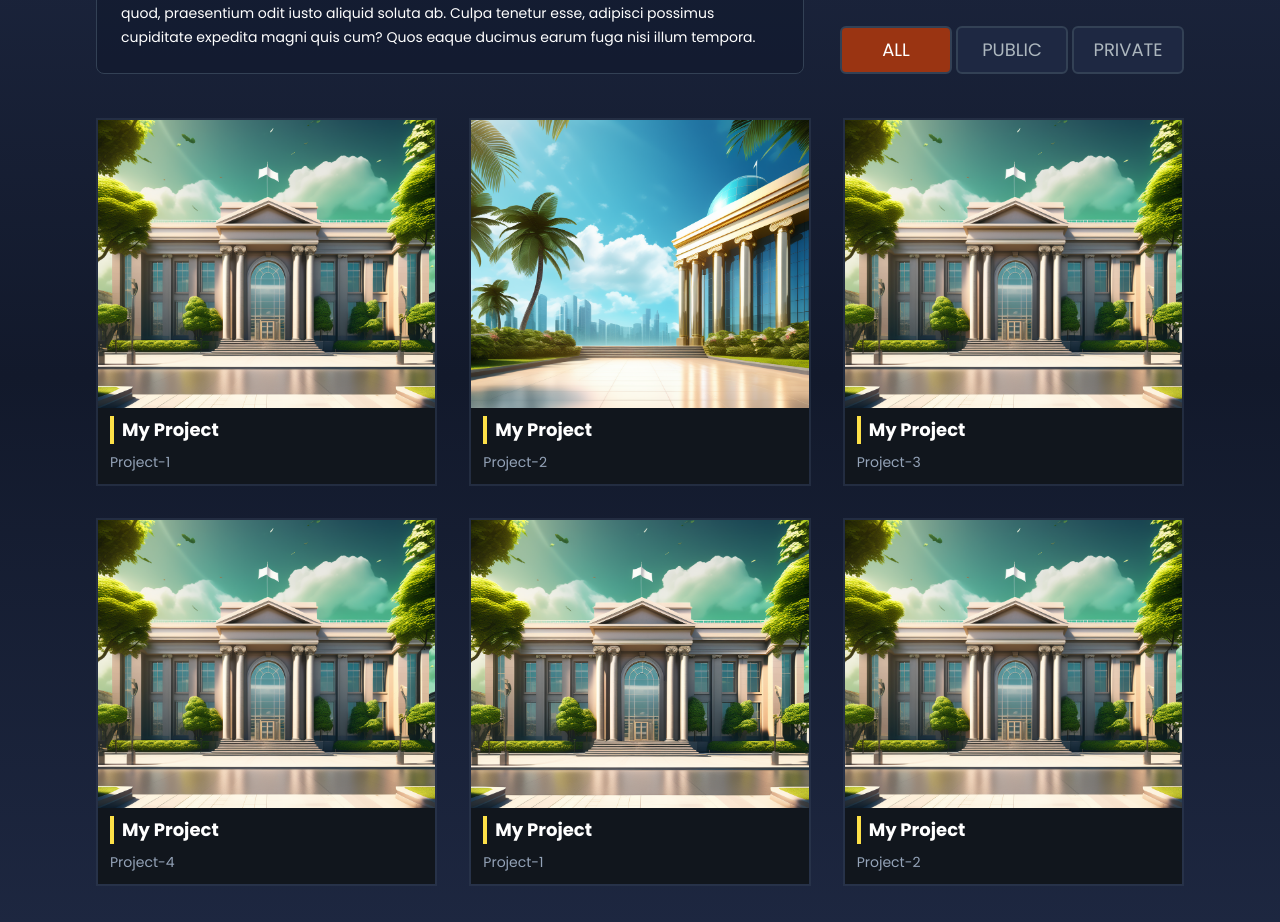
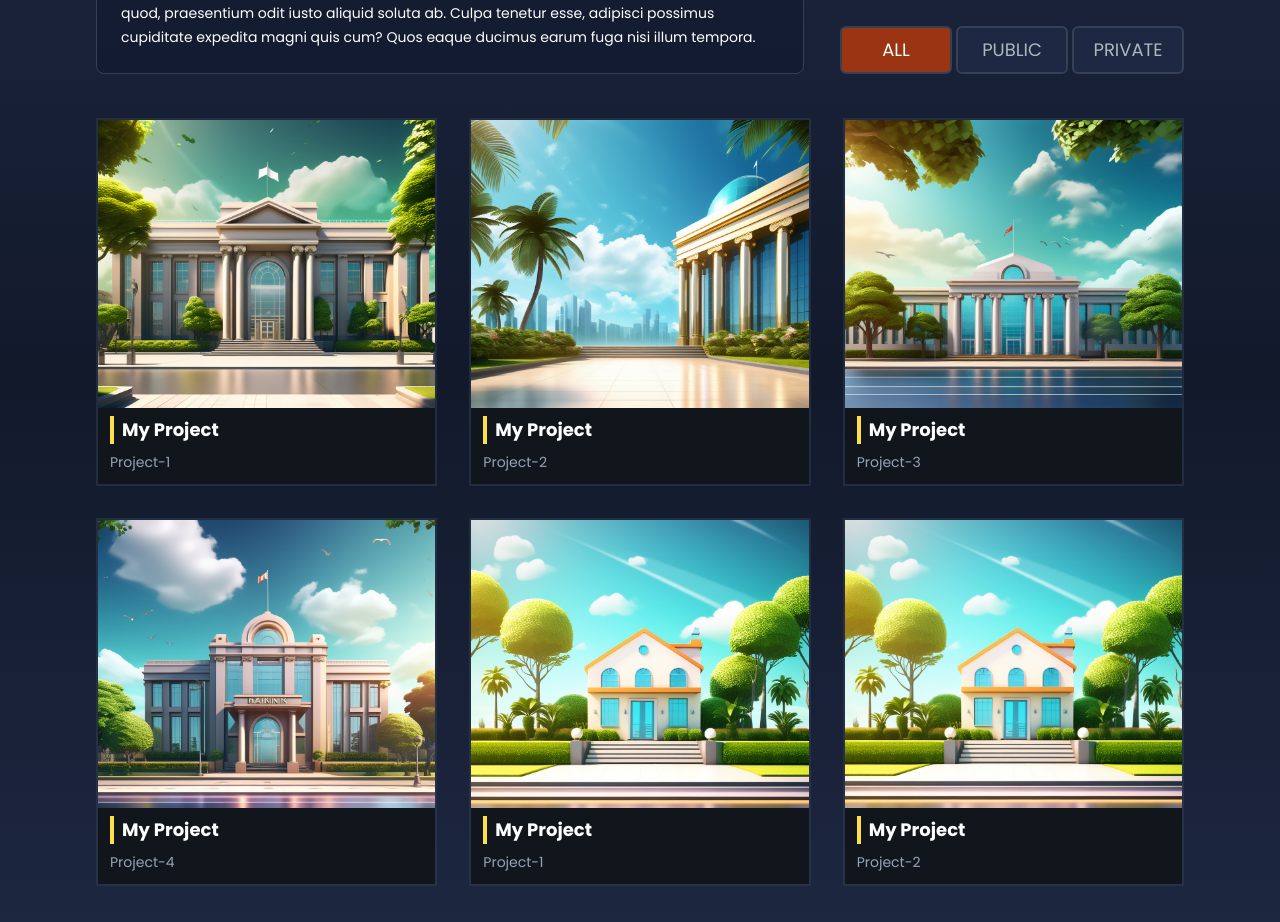
Before and after one commit to TiRFHiWOT/My-port, a Next.js app: page / in a window 1280 px wide. Shown: the part 320-1242 px from the top of the page. Built offline with nearby package versions, Linux system fonts and the light colour scheme.

Commit message:
Update Projects.jsx

```diff
--- a/components/Projects.jsx
+++ b/components/Projects.jsx
@@ -11,11 +11,11 @@ const privateData = [
     title: "My Project",
     description: "Project-1",
     image: {
-      imgOne: "one.png",
-      imgTwo: "two.png",
-      imgThree: "three.png",
-      imgFour: "four.png",
-      imgFive: "five.png",
+      imgOne: "five.png",
+      imgTwo: "one.png",
+      imgThree: "two.png",
+      imgFour: "three.png",
+      imgFive: "four.png",
     },
     tag: ["ALL", "PRIVATE"],
   },
@@ -24,11 +24,11 @@ const privateData = [
     title: "My Project",
     description: "Project-2",
     image: {
-      imgOne: "one.png",
-      imgTwo: "two.png",
-      imgThree: "three.png",
-      imgFour: "four.png",
-      imgFive: "five.png",
+      imgOne: "five.png",
+      imgTwo: "one.png",
+      imgThree: "two.png",
+      imgFour: "three.png",
+      imgFive: "four.png",
     },
     tag: ["ALL", "PRIVATE"],
   },
@@ -70,11 +70,11 @@ const projectData = [
     title: "My Project",
     description: "Project-3",
     image: {
-      imgOne: "one.png",
-      imgTwo: "two.png",
-      imgThree: "three.png",
-      imgFour: "four.png",
-      imgFive: "five.png",
+      imgOne: "three.png",
+      imgTwo: "four.png",
+      imgThree: "five.png",
+      imgFour: "one.png",
+      imgFive: "two.png",
     },
     gitUrl: "https://github.com/",
     previewUrl: "https://vercel.com/",
@@ -85,11 +85,11 @@ const projectData = [
     title: "My Project",
     description: "Project-4",
     image: {
-      imgOne: "one.png",
-      imgTwo: "two.png",
-      imgThree: "three.png",
-      imgFour: "four.png",
-      imgFive: "five.png",
+      imgOne: "four.png",
+      imgTwo: "five.png",
+      imgThree: "one.png",
+      imgFour: "two.png",
+      imgFive: "three.png",
     },
     gitUrl: "https://github.com/",
     previewUrl: "https://vercel.com/",
```
